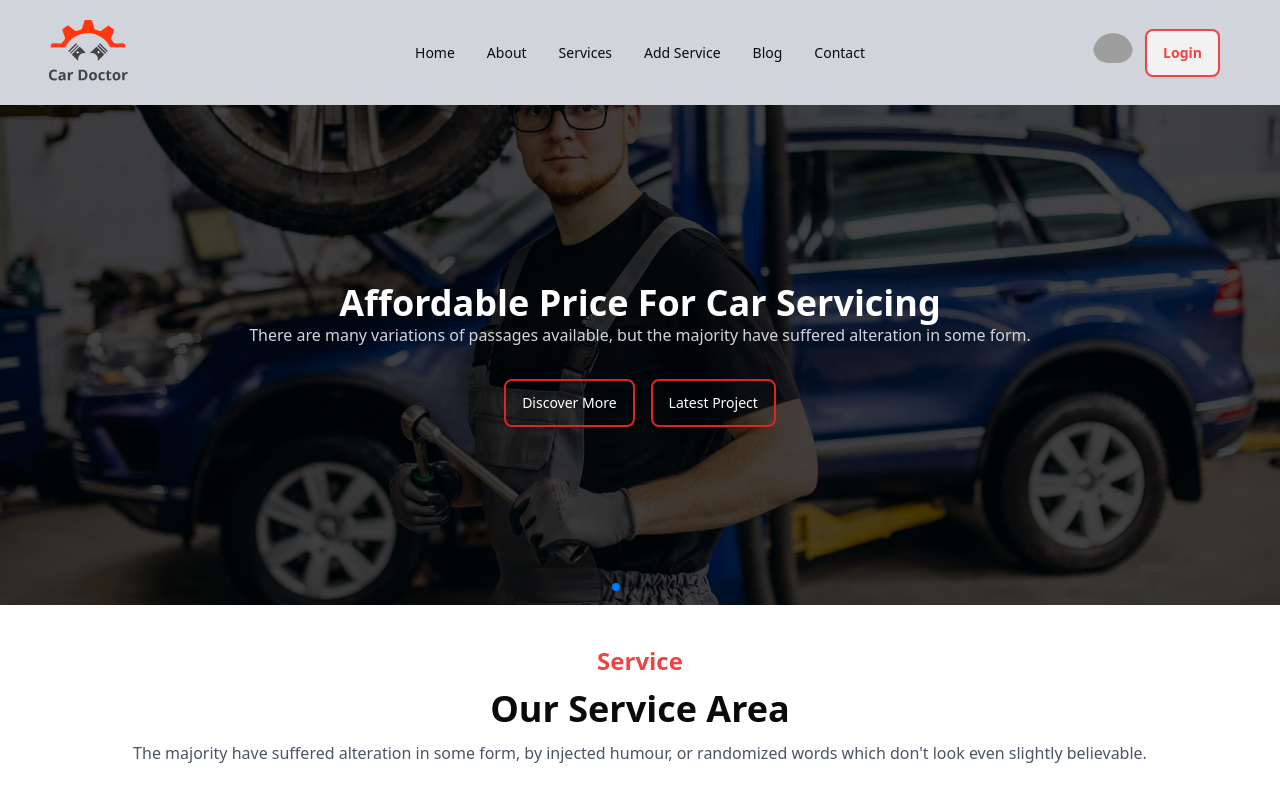
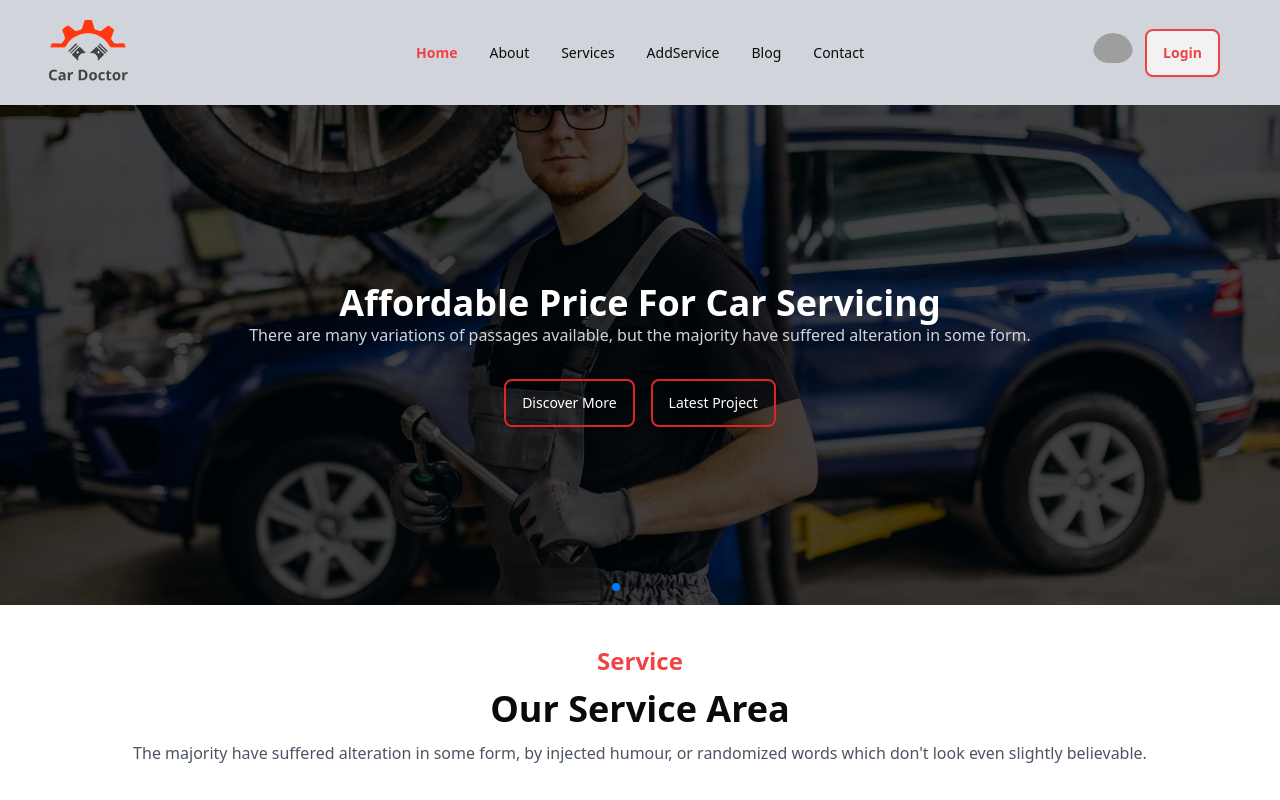
Before and after one commit to istiak19/Car_Doctor, a Next.js app: page / in a window 1280 px wide. Shown: the top 800 px of the page. Built offline with nearby package versions, Linux system fonts and the light colour scheme; no server answers; grey boxes are pictures that could not be loaded.

Commit message:
Updated navbar

```diff
--- a/src/components/Navbar/Navbar.jsx
+++ b/src/components/Navbar/Navbar.jsx
@@ -4,17 +4,20 @@ import logoPic from '../../../public/assets//logo.svg';
 import Link from 'next/link';
 import profile from '../../../public/assets/profile.png';
 import { useSession, signOut } from 'next-auth/react';
+import { usePathname } from 'next/navigation';
 
 const Navbar = () => {
     const { data: session, status } = useSession();
+    const pathname = usePathname();
 
     const links = <>
-        <li><Link href='/'>Home</Link></li>
-        <li><Link href='/about'>About</Link></li>
-        <li><Link href='/services'>Services</Link></li>
-        <li><Link href='/addService'>Add Service</Link></li>
-        <li><Link href='/blog'>Blog</Link></li>
-        <li><Link href='/contact'>Contact</Link></li>
+        {["/", "/about", "/services", "/addService", "/blog", "/contact"].map((route, index) => (
+            <li key={index}>
+                <Link href={route} className={`${pathname === route && "text-red-500 font-bold"} hover:text-red-500`}>
+                    {route === "/" ? "Home" : route.replace("/", "").charAt(0).toUpperCase() + route.slice(2)}
+                </Link>
+            </li>
+        ))}
     </>;
 
     return (
```
